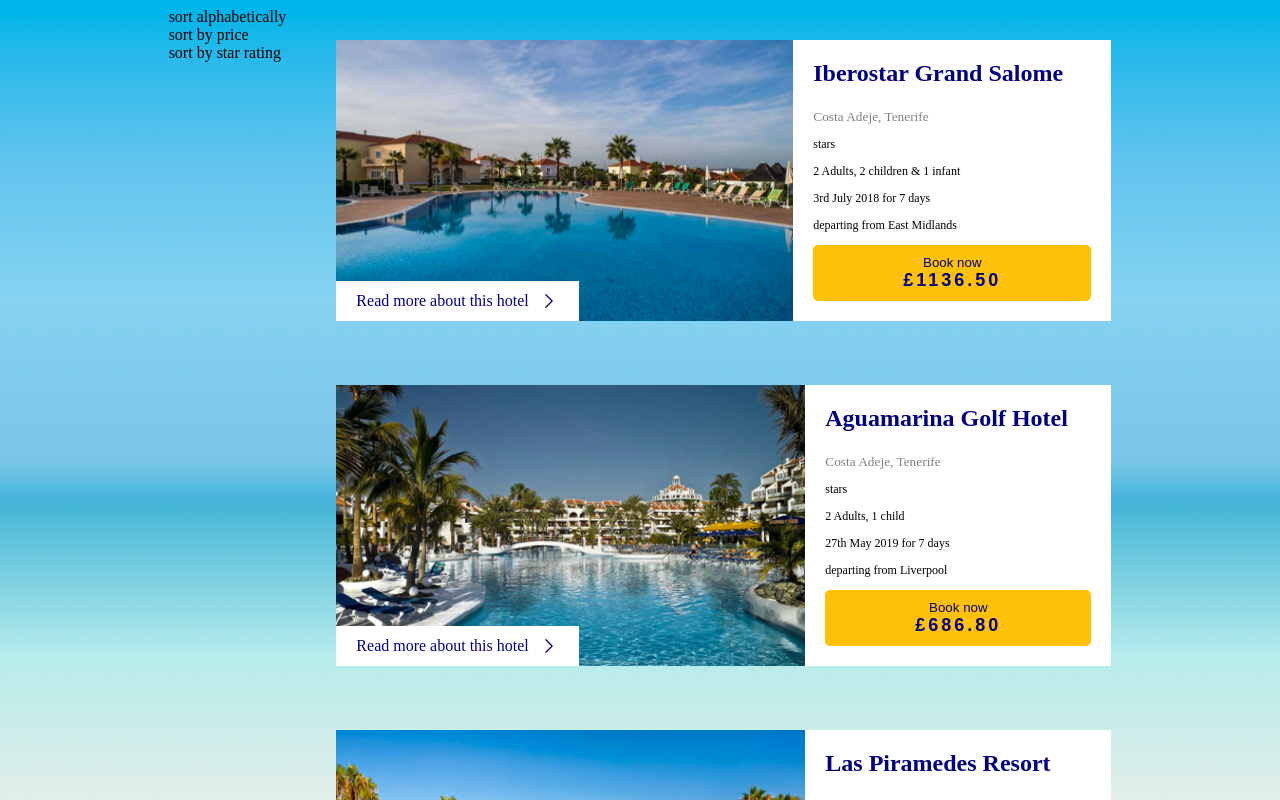
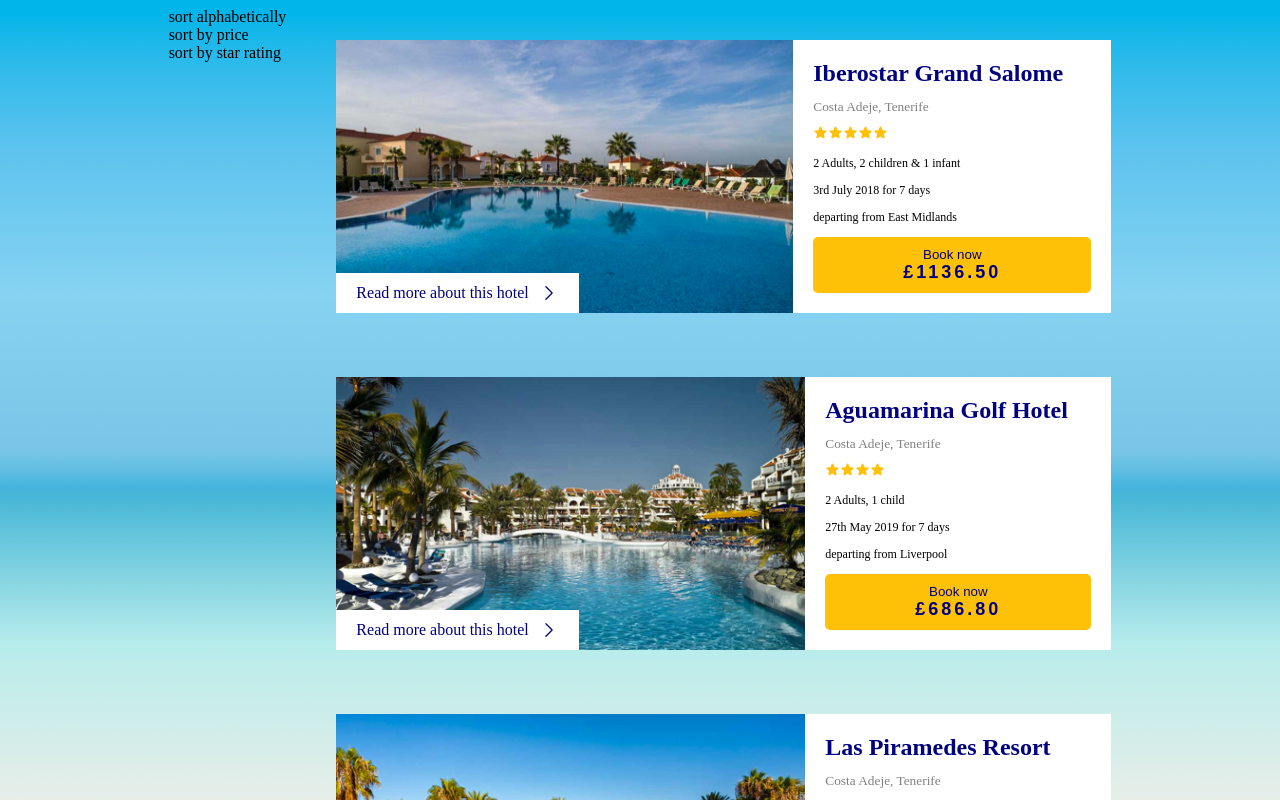
Before and after one commit to legenduzair/holiday-list-app, a React (Create React App) app: page / in a window 1280 px wide. Shown: the top 800 px of the page. Built offline with nearby package versions, Linux system fonts and the light colour scheme; the HTML template or start-up script is replaced by a standard one.

Commit message:
implement star rating component based on hotel rating

```diff
--- a/src/components/Hotel/Hotel.tsx
+++ b/src/components/Hotel/Hotel.tsx
@@ -1,5 +1,6 @@
 import { useState } from "react";
 import { HotelDataType } from "../../types/types";
+import StarRating from "../Rating/StarRating";
 import "./hotel.css";
 
 type HotelDataProps = {
@@ -28,7 +29,6 @@
                   xmlns="http://www.w3.org/2000/svg"
                   viewBox="0 0 24 24"
                   fill="currentColor"
-                  className="w-6 h-6"
                   width={20}
                   height={20}
                 >
@@ -46,7 +46,6 @@
                   xmlns="http://www.w3.org/2000/svg"
                   viewBox="0 0 24 24"
                   fill="currentColor"
-                  className="w-6 h-6"
                   width={20}
                   height={20}
                 >
@@ -63,7 +62,7 @@
         <div className="hotel-details">
           <h2>{data.name}</h2>
           <small>{data.location}</small>
-          <p>stars</p>
+          <StarRating rating={data.rating} />
           <p>{data.persons}</p>
           <p>{data.dates}</p>
           <p>{data.airport}</p>
--- a/src/components/Hotel/hotel.css
+++ b/src/components/Hotel/hotel.css
@@ -37,11 +37,13 @@
 }
 
 .hotel-description h4 {
+  color: navy;
   margin: 0;
 }
 
 .hotel-details h2 {
   color: navy;
+  margin-bottom: 10px;
 }
 
 .hotel-details small {
--- /dev/null
+++ b/src/components/Rating/StarRating.tsx
@@ -0,0 +1,30 @@
+import React from "react";
+import './ratings.css';
+
+type ratingProps = {
+  rating: number;
+};
+
+const StarRating = ({ rating }: ratingProps) => {
+  return (
+    <div className="ratings">
+      {[...Array(rating)].map(() => (
+        <svg
+          xmlns="http://www.w3.org/2000/svg"
+          viewBox="0 0 24 24"
+          fill="currentColor"
+          width={15}
+          height={15}
+        >
+          <path
+            fillRule="evenodd"
+            d="M10.788 3.21c.448-1.077 1.976-1.077 2.424 0l2.082 5.006 5.404.434c1.164.093 1.636 1.545.749 2.305l-4.117 3.527 1.257 5.273c.271 1.136-.964 2.033-1.96 1.425L12 18.354 7.373 21.18c-.996.608-2.231-.29-1.96-1.425l1.257-5.273-4.117-3.527c-.887-.76-.415-2.212.749-2.305l5.404-.434 2.082-5.005Z"
+            clipRule="evenodd"
+          />
+        </svg>
+      ))}
+    </div>
+  );
+};
+
+export default StarRating;
--- /dev/null
+++ b/src/components/Rating/ratings.css
@@ -0,0 +1,7 @@
+.ratings {
+    margin-top: 10px;
+}
+
+.ratings svg {
+    fill: #ffc107;
+}
--- a/src/constants/hotelData.ts
+++ b/src/constants/hotelData.ts
@@ -9,7 +9,7 @@
     name: "Iberostar Grand Salome",
     image: hotelOneImage,
     location: "Costa Adeje, Tenerife",
-    stars: new Array(5).fill(1),
+    rating: 5,
     persons: "2 Adults, 2 children & 1 infant",
     dates: "3rd July 2018 for 7 days",
     airport: "departing from East Midlands",
@@ -21,7 +21,7 @@
     name: "Aguamarina Golf Hotel",
     image: hotelTwoImage,
     location: "Costa Adeje, Tenerife",
-    stars: new Array(4).fill(1),
+    rating: 4,
     persons: "2 Adults, 1 child",
     dates: "27th May 2019 for 7 days",
     airport: "departing from Liverpool",
@@ -33,7 +33,7 @@
     name: "Las Piramedes Resort",
     image: hotelThreeImage,
     location: "Costa Adeje, Tenerife",
-    stars: new Array(3).fill(1),
+    rating: 3,
     persons: "2 Adults, 2 children",
     dates: "3rd July 2019 for 7 days",
     airport: "departing from Manchester",
--- a/src/types/types.ts
+++ b/src/types/types.ts
@@ -2,7 +2,7 @@
     name: string;
     image: any;
     location: string;
-    stars: number[];
+    rating: number;
     persons: string;
     dates: string;
     airport: string;
```
